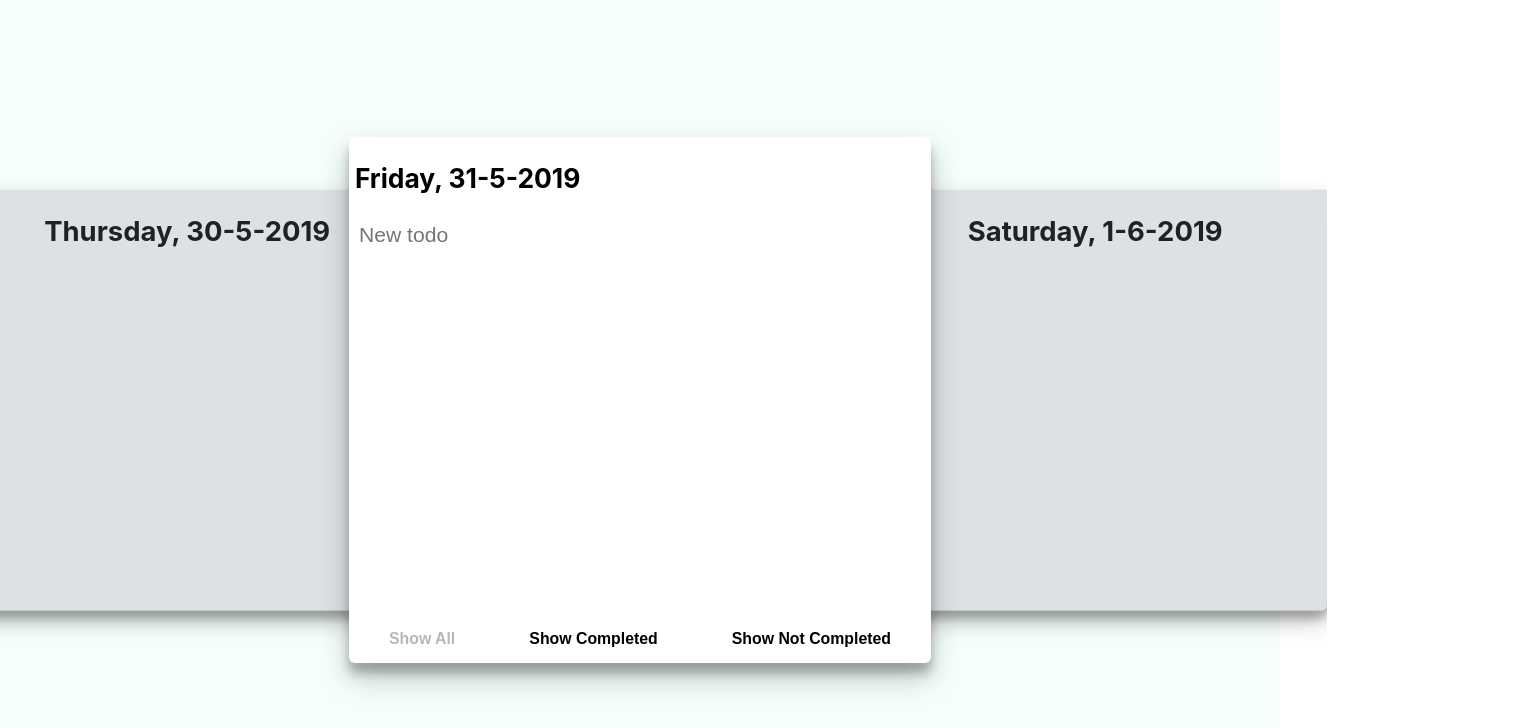
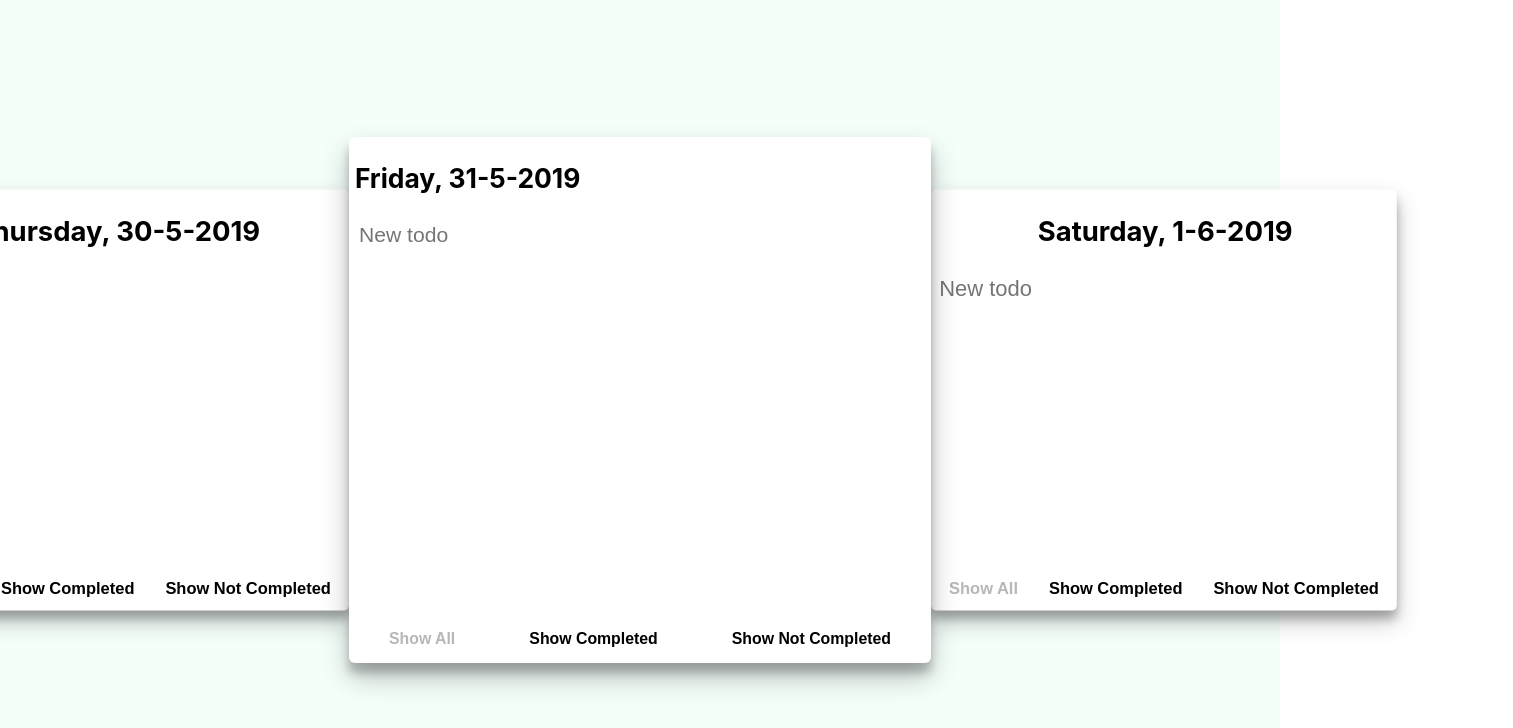
Before and after one commit to d-kowalik/todo-calendar, a React (Create React App) app: page / in a window 1280 px wide. Shown: the top 728 px of the page, 1513 px wide, since content can reach past the window. Built offline with nearby package versions, Linux system fonts and the light colour scheme.

Commit message:
Change ShadowTodoBlock to actually use TodoBlock

```diff
--- a/src/components/ShadowTodoBlock.js
+++ b/src/components/ShadowTodoBlock.js
@@ -1,15 +1,11 @@
 import React from 'react'
 import { connect } from 'react-redux'
-import TodoList from './TodoList'
-import TodoBlockHeader from './TodoBlockHeader'
+import TodoBlock from './TodoBlock'
 
 const ShadowTodoBlock = ({ date, onClick, todos }) => {
   return (
-    <div className="TodoBlock Shadow" onClick={onClick}>
-      <div>
-        <TodoBlockHeader date={date} />
-        <TodoList todos={todos} />
-      </div>
+    <div className="Shadow" onClick={onClick}>
+      <TodoBlock date={date} />
       <div className="ShadowOverlay" />
     </div>
   )
--- a/src/styles/TodoBlock.css
+++ b/src/styles/TodoBlock.css
@@ -22,38 +22,37 @@
   padding-left: 0.5%;
 }
 
-.TodoBlock.Shadow {
+.Shadow {
+  transition: all 0.2s;
+}
+
+.Shadow > .TodoBlock {
   transform: scale(0.8);
   z-index: 0;
   position: relative;
-  grid-template-rows: 1fr 12fr;
   font-size: 1.3em;
 }
 
-.TodoBlock.Shadow li {
+.Shadow > .TodoBlock li {
   font-size: 1.25em;
 }
 
-.TodoBlock.Shadow:first-of-type {
+.Shadow:first-of-type > .TodoBlock {
   right: -10%;
 }
 
-.TodoBlock.Shadow:last-of-type {
+.Shadow:last-of-type > .TodoBlock {
   left: -10%;
 }
 
-.TodoBlock.Shadow h2 {
+.Shadow > .TodoBlock h2 {
   text-align: center;
 }
 
-.ShadowOverlay {
-  position: absolute;
-  background: lightslategray;
-  width: 100%;
-  height: 100%;
-  opacity: 0.25;
+.Shadow:hover {
+  cursor: pointer;
 }
 
-.ShadowOverlay:hover {
-  cursor: pointer;
+.Shadow input {
+  pointer-events: none;
 }
```
